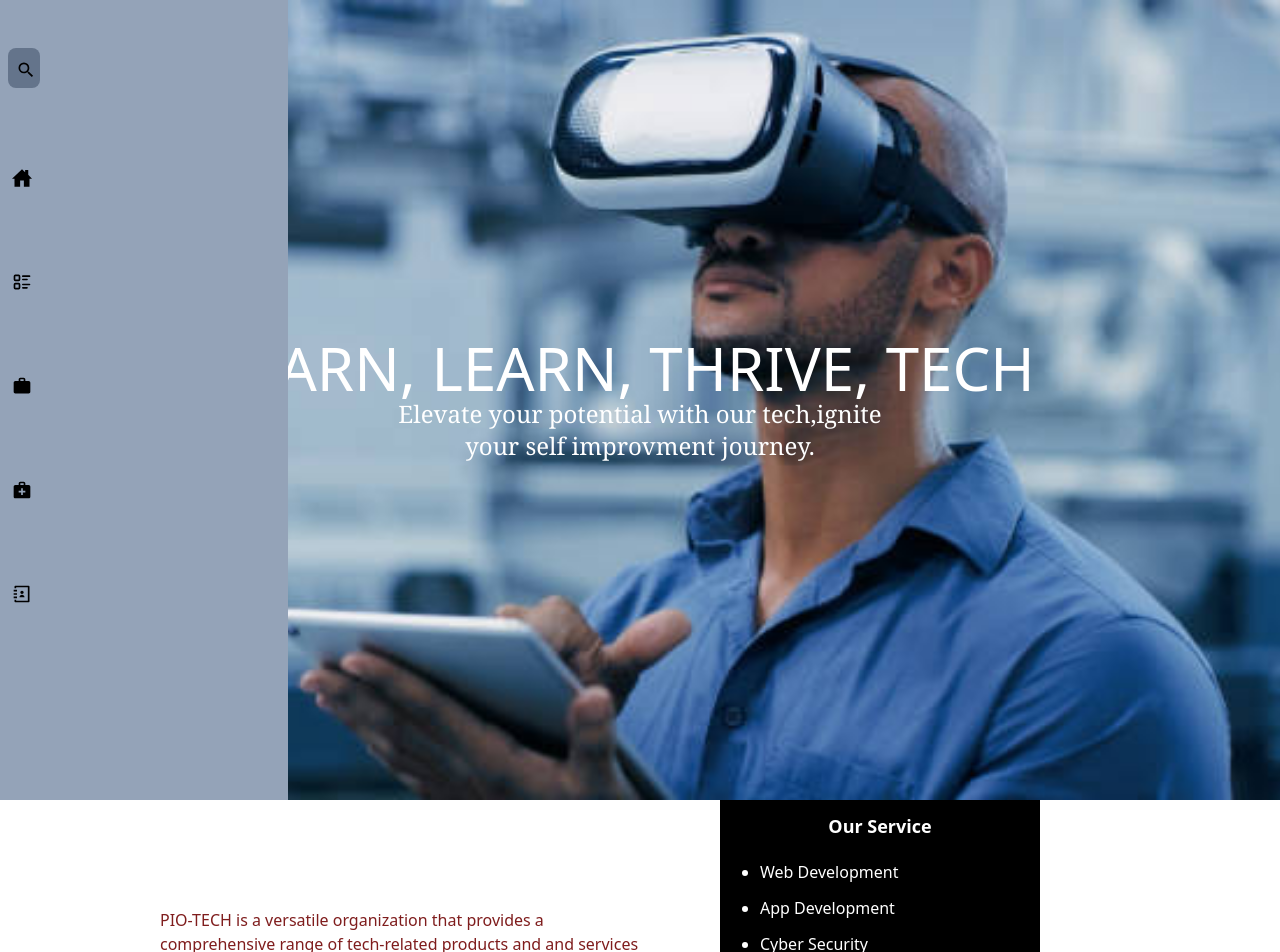
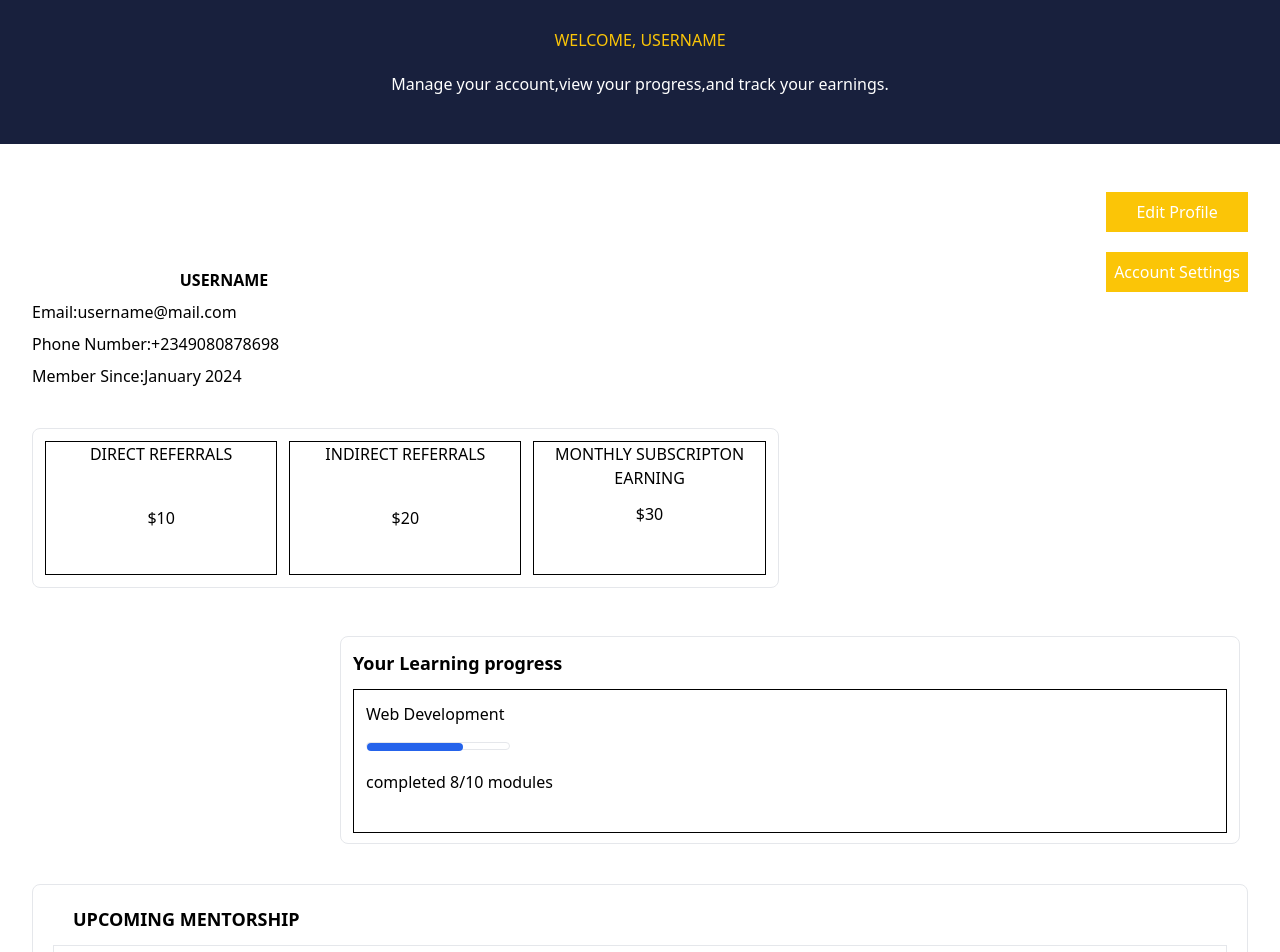
Before and after one commit to BnDaud/Piotech, a React (Create React App) app: page / in a window 1280 px wide. Shown: the top 952 px of the page. Built offline with nearby package versions, Linux system fonts and the light colour scheme.

Commit message:
about page not finished.. dashboard completed

```diff
--- a/src/App.js
+++ b/src/App.js
@@ -1,15 +1,15 @@
 import "./App.css";
 import Sidenavbar from "./components/sidenav";
 import Homepage from "./page/Homepage";
+import About from "./page/aboutpage";
+import Dashboardpage from "./page/dashboardpage";
 import Loginpage from "./page/login";
 import Signup from "./page/signuppage";
 
 function App() {
   return (
     <div className="App">
-      <div>
-        <Sidenavbar homepage={Homepage} />
-      </div>
+      <Dashboardpage />{" "}
     </div>
   );
 }
--- /dev/null
+++ b/src/page/aboutpage.js
@@ -0,0 +1,5 @@
+import img1 from "../staticimages/45.jpg";
+
+export default function About() {
+  return <> To be Continued</>;
+}
--- /dev/null
+++ b/src/page/dashboardpage.js
@@ -0,0 +1,104 @@
+import { RiSpam2Fill } from "react-icons/ri";
+
+export default function Dashboardpage() {
+  return (
+    <>
+      <div className="  min-h-screen ">
+        <div className="h-36 bg-general_blue text-amber_gold uppercase text-center pt-7">
+          {" "}
+          Welcome, username
+          <br />
+          <span className="normal-case text-white ">
+            <div className="mt-5">
+              Manage your account,view your progress,and track your earnings.
+            </div>
+          </span>
+        </div>
+        <div className="px-8">
+          <div className="flex justify-between  mt-12">
+            <div className="self-end w-96 ">
+              <div className="uppercase text-center font-bold"> username</div>
+            </div>
+            <div className=" text-white ">
+              <div>
+                {" "}
+                <button className="bg-amber_gold mb-5 w-full p-2">
+                  {" "}
+                  Edit Profile
+                </button>
+              </div>
+              <div>
+                <button className="bg-amber_gold w-full p-2">
+                  {" "}
+                  Account Settings
+                </button>
+              </div>
+            </div>
+          </div>
+          <div className="">
+            <p className="mt-2">
+              Email:<span>username@mail.com</span>
+            </p>
+            <p className="mt-2">
+              Phone Number:<span>+2349080878698</span>
+            </p>
+            <p className="mt-2">
+              Member Since:<span>January 2024</span>
+            </p>
+          </div>
+        </div>
+        <div className="flex justify-between p-3  mt-10 ml-8 border border-1 w-7/12 rounded-lg h-40 uppercase">
+          <div className="text-center w-1/3 border border-1 border-black mr-3">
+            Direct Referrals{" "}
+            <span>
+              <div className="mt-10"> $10</div>
+            </span>
+          </div>
+          <div className="text-center w-1/3  border border-1 border-black mr-3">
+            indirect Referrals{" "}
+            <span>
+              <div className="mt-10"> $20</div>
+            </span>
+          </div>
+          <div className="text-center w-1/3 border border-1 border-black">
+            Monthly subscripton earning
+            <span>
+              <div className=" mt-3"> $30</div>
+            </span>
+          </div>
+        </div>{" "}
+        <div className="grid grid-cols-12 mt-2 p-10">
+          <div className="col-span-3"></div>
+          <div className="   col-span-9 p-3  border border-1 h-52 rounded-lg">
+            <div className="font-bold text-lg"> Your Learning progress</div>
+            <div className="border border-1 border-black h-36 mt-3 p-3  ">
+              <p className="mb-4"> Web Development</p>
+              <div className="border border-5  w-36  h-2 rounded-lg mb-5 ">
+                <div className=" bg-blue-600  w-24 h-2 rounded-md "></div>
+              </div>
+              <p className="mb-1">completed 8/10 modules</p>
+            </div>
+          </div>
+        </div>
+      </div>
+      <div className="border border-1  mx-8 p-5 rounded-lg">
+        {" "}
+        <div className="uppercase font-bold text-lg ml-5 mb-3">
+          Upcoming Mentorship
+        </div>
+        <div className="border border-1  h-72 mb-3"></div>
+      </div>
+      <footer>
+        {" "}
+        <div className=" mt-5 w-full bg-general_blue text-center text-white p-8">
+          {" "}
+          2024 Piotech, All rights reserved.
+          <br />
+          <span>
+            <div className="mt-3">Contact support@piotech.com</div>
+          </span>
+        </div>
+      </footer>
+    </>
+  );
+}
--- a/tailwind.config.js
+++ b/tailwind.config.js
@@ -5,7 +5,10 @@ module.exports = {
     extend: {
       backgroundImage: {
         background: "url(./staticimages/39.jpg)",
-        // arrow: "url(./staticimages/arrow.png)",
+      },
+      colors: {
+        general_blue: "#18203D",
+        amber_gold: "#FBC507",
       },
     },
   },
```
